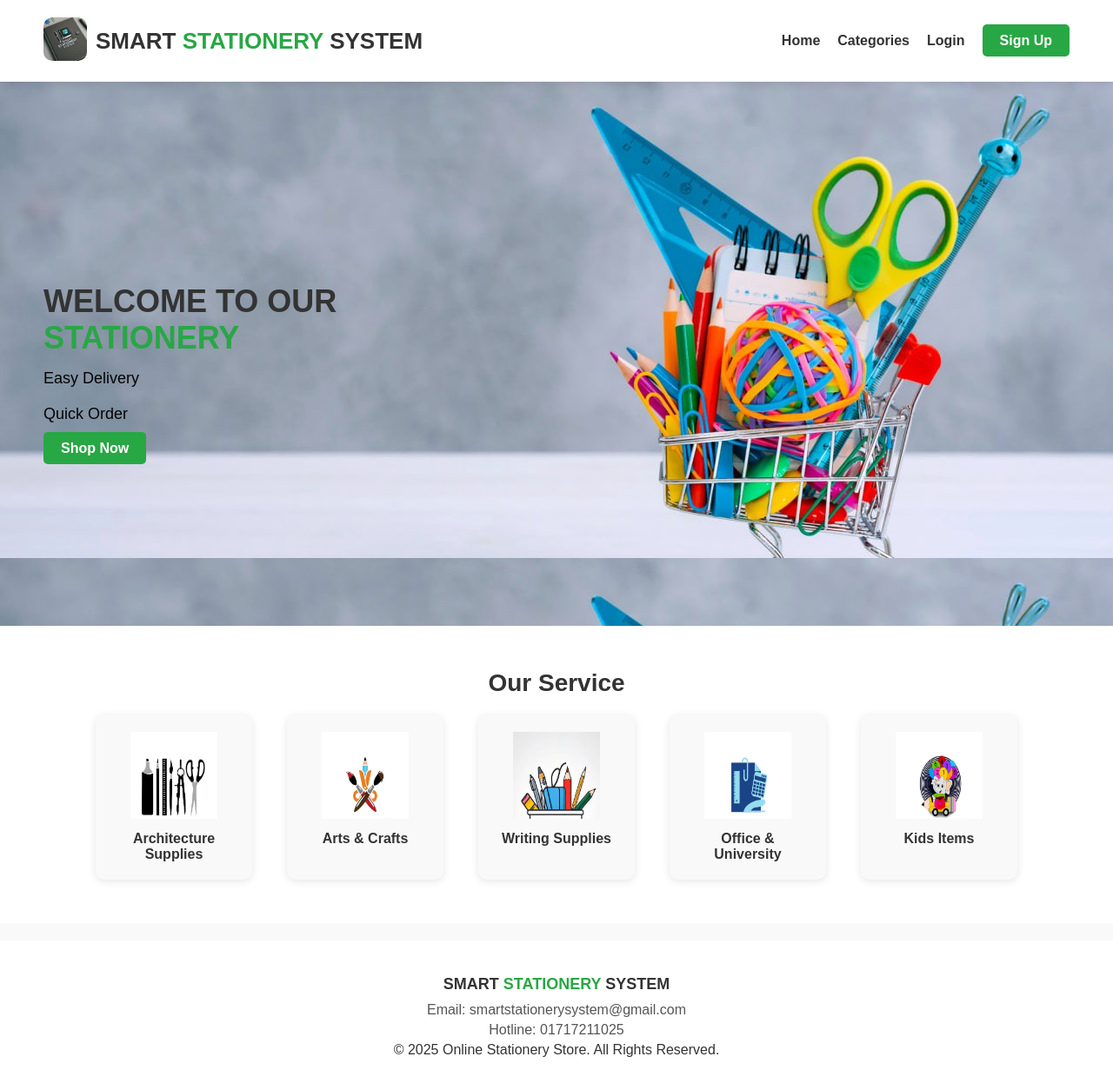
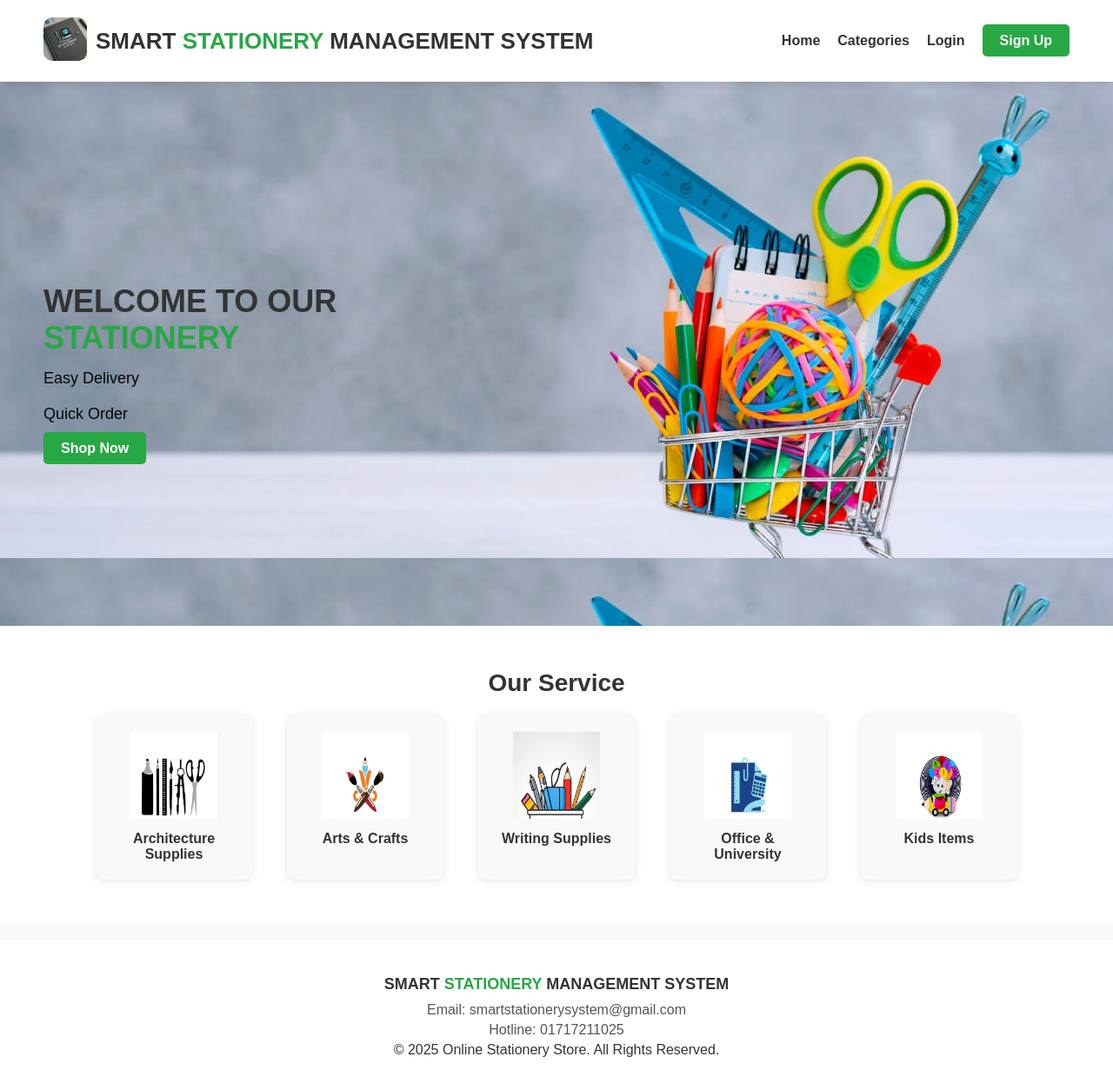
Before and after one commit to Firoz04/SMART-STATIONERY-SYSTEM, a plain HTML site: page index.html in a window 1280 px wide. Shown: the whole page at 87% size. Drawn offline with Linux system fonts and the light colour scheme.

Commit message:
Update index.html

```diff
--- a/index.html
+++ b/index.html
@@ -13,7 +13,7 @@
             <div class="logo-image">
                 <img src="images/logo.jpg" alt="logo_image">
             </div>
-            <div class="name">SMART  <span>STATIONERY</span> SYSTEM</div> <br>
+            <div class="name">SMART  <span>STATIONERY</span> MANAGEMENT SYSTEM</div> <br>
             <div class="nav-right">
                 <ul>
                     <li><a href="#">Home</a></li>
@@ -62,7 +62,7 @@
 
     <footer>
         <div class="footer-section">
-            <h3>SMART <span>STATIONERY</span> SYSTEM</h3>
+            <h3>SMART <span>STATIONERY</span> MANAGEMENT SYSTEM</h3>
             <p>Email: smartstationerysystem@gmail.com</p>
             <p>Hotline: 01717211025</p>
         </div>
```
